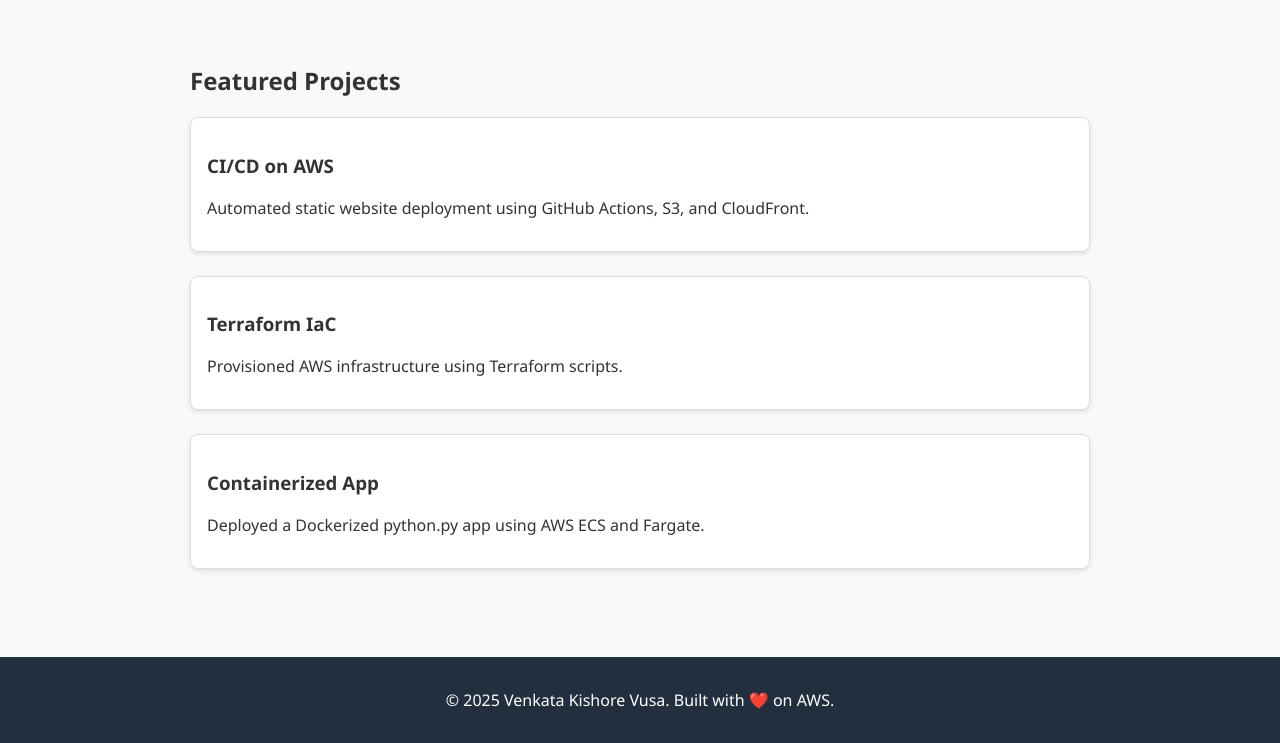
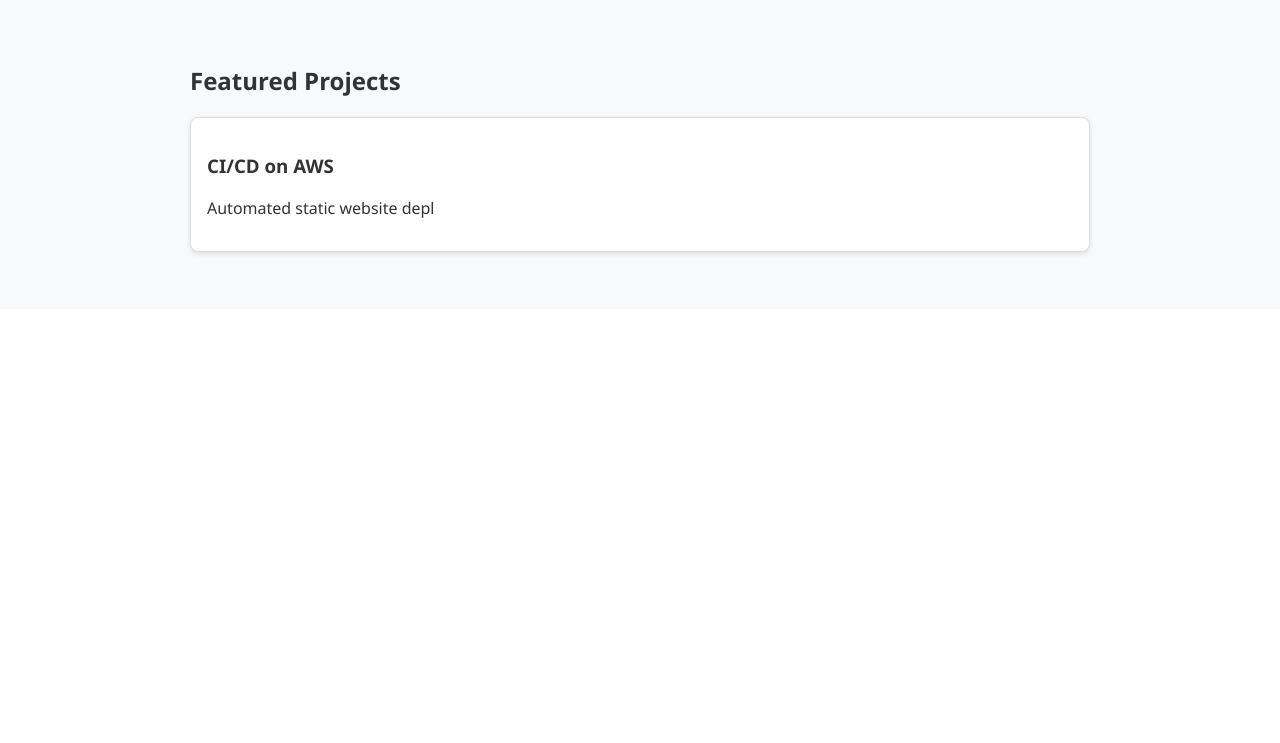
Before and after one commit to Kishore2488/Python_Flask_Web-App_CICD, a Flask app: page / in a window 1280 px wide. Shown: the part 491-1234 px from the top of the page. After the commit the page ends 747 px from the top, so only its background shows below. Run offline with Flask 3, Linux system fonts and the light colour scheme.

Commit message:
Update index.html

```diff
--- a/templates/index.html
+++ b/templates/index.html
@@ -4,7 +4,7 @@
   <meta charset="UTF-8">
   <meta name="viewport" content="width=device-width, initial-scale=1.0">
   <title>Home | My Portfolio</title>
-  <link rel="stylesheet" href="styles.css">
+  <link rel="stylesheet" href="/static/styles.css">
 </head>
 <body>
   <!-- Header / Navigation -->
@@ -12,9 +12,9 @@
     <h1>Venkata Kishore Vusa</h1>
     <p>Aspiring AWS DevOps Engineer</p>
     <nav>
-      <a href="index.html">Home</a>
-      <a href="about.html">About</a>
-      <a href="contact.html">Contact</a>
+      <a href="/">Home</a>
+      <a href="/about">About</a>
+      <a href="/contact">Contact</a>
     </nav>
   </header>
 
@@ -41,21 +41,4 @@
     <h2>Featured Projects</h2>
     <div class="project">
       <h3>CI/CD on AWS</h3>
-      <p>Automated static website deployment using GitHub Actions, S3, and CloudFront.</p>
-    </div>
-    <div class="project">
-      <h3>Terraform IaC</h3>
-      <p>Provisioned AWS infrastructure using Terraform scripts.</p>
-    </div>
-    <div class="project">
-      <h3>Containerized App</h3>
-      <p>Deployed a Dockerized python.py app using AWS ECS and Fargate.</p>
-    </div>
-  </section>
-
-  <!-- Footer -->
-  <footer>
-    <p>© 2025 Venkata Kishore Vusa. Built with ❤️ on AWS.</p>
-  </footer>
-</body>
-</html>
+      <p>Automated static website depl
```
